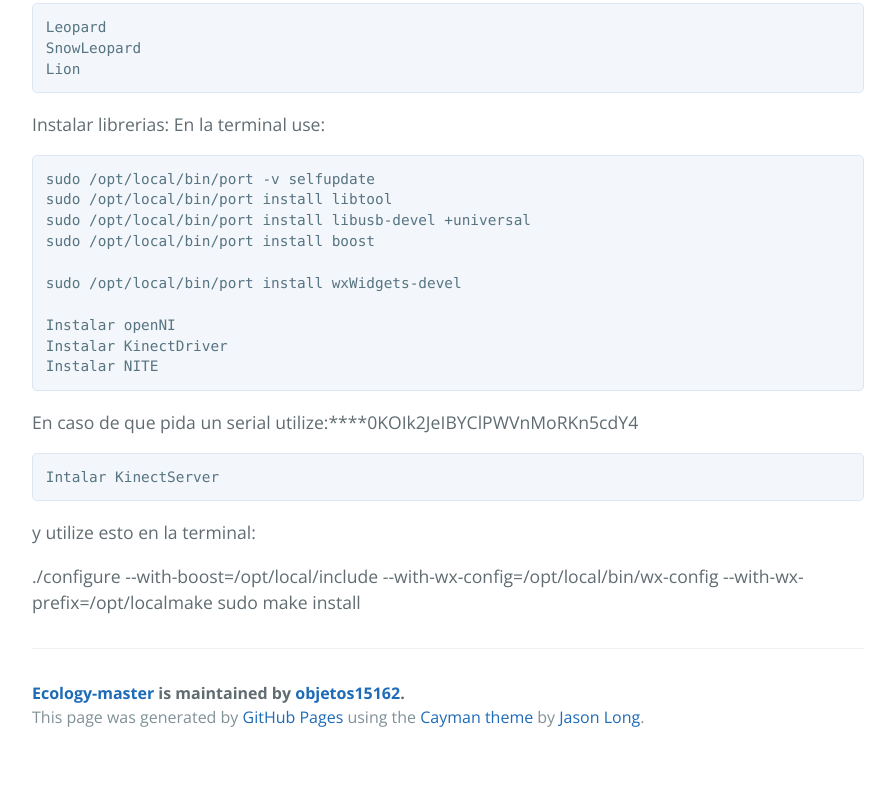
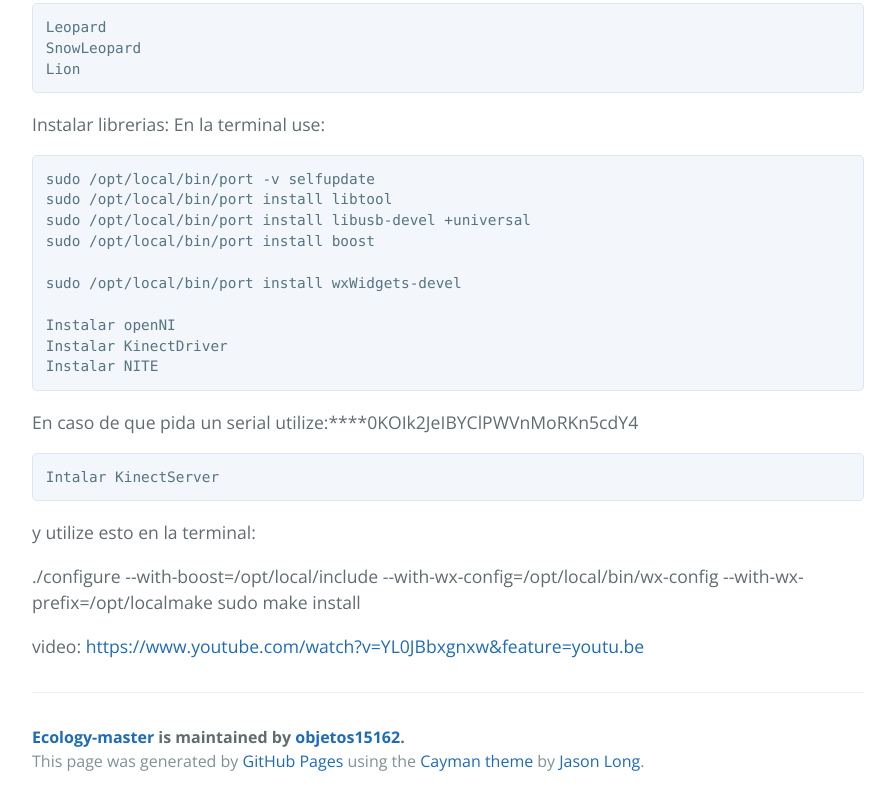
Before and after one commit to objetos15162/Ecology-Master, a plain HTML site: page index.html in a window 1280 px wide. Shown: the part 2185-2990 px from the top of the page, without its empty margins (192-1087 px from the left). Before the commit the page ends 2946 px from the top, so only its background shows below. Drawn offline with nearby package versions, Linux system fonts and the light colour scheme.

```diff
--- a/index.html
+++ b/index.html
@@ -118,6 +118,9 @@ Instalar NITE
 
 <p>./configure --with-boost=/opt/local/include --with-wx-config=/opt/local/bin/wx-config --with-wx-prefix=/opt/localmake sudo make install</p>
 
+<p>video:
+<a href="https://www.youtube.com/watch?v=YL0JBbxgnxw&amp;feature=youtu.be">https://www.youtube.com/watch?v=YL0JBbxgnxw&amp;feature=youtu.be</a></p>
+
       <footer class="site-footer">
         <span class="site-footer-owner"><a href="https://github.com/objetos15162/Ecology-Master">Ecology-master</a> is maintained by <a href="https://github.com/objetos15162">objetos15162</a>.</span>
 
```
Also changed, not shown: params.json (+1 -1 lines).
